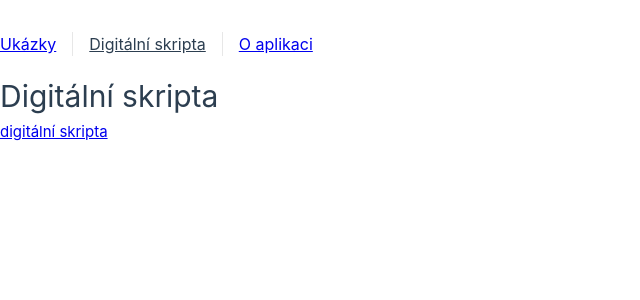
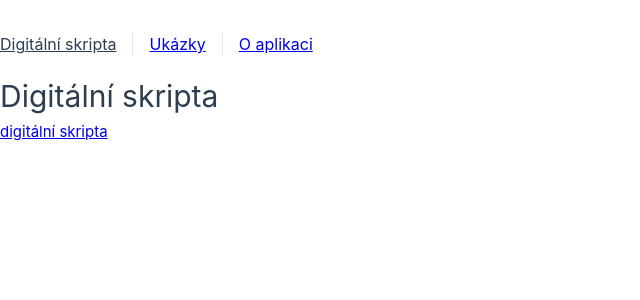
Before and after one commit to kofranek/Router, a Vue app in the folder hollarka_router/: page / in a window 1280 px wide. Shown: the top 300 px of the page, without its empty margins (0-640 px from the left). Built offline with nearby package versions, Linux system fonts and the light colour scheme.

Commit message:
Upraveno pořadí v nabídce

```diff
--- a/hollarka_router/src/App.vue
+++ b/hollarka_router/src/App.vue
@@ -8,8 +8,8 @@ import { ref } from 'vue'
 <template>
   <header>
     <nav>
+      <RouterLink to="/">Digitální skripta</RouterLink>
       <RouterLink to="/examples">Ukázky</RouterLink>
-      <RouterLink to="/">Digitální skripta</RouterLink>
       <RouterLink to="/about">O aplikaci</RouterLink>
     </nav>
   </header>
```
